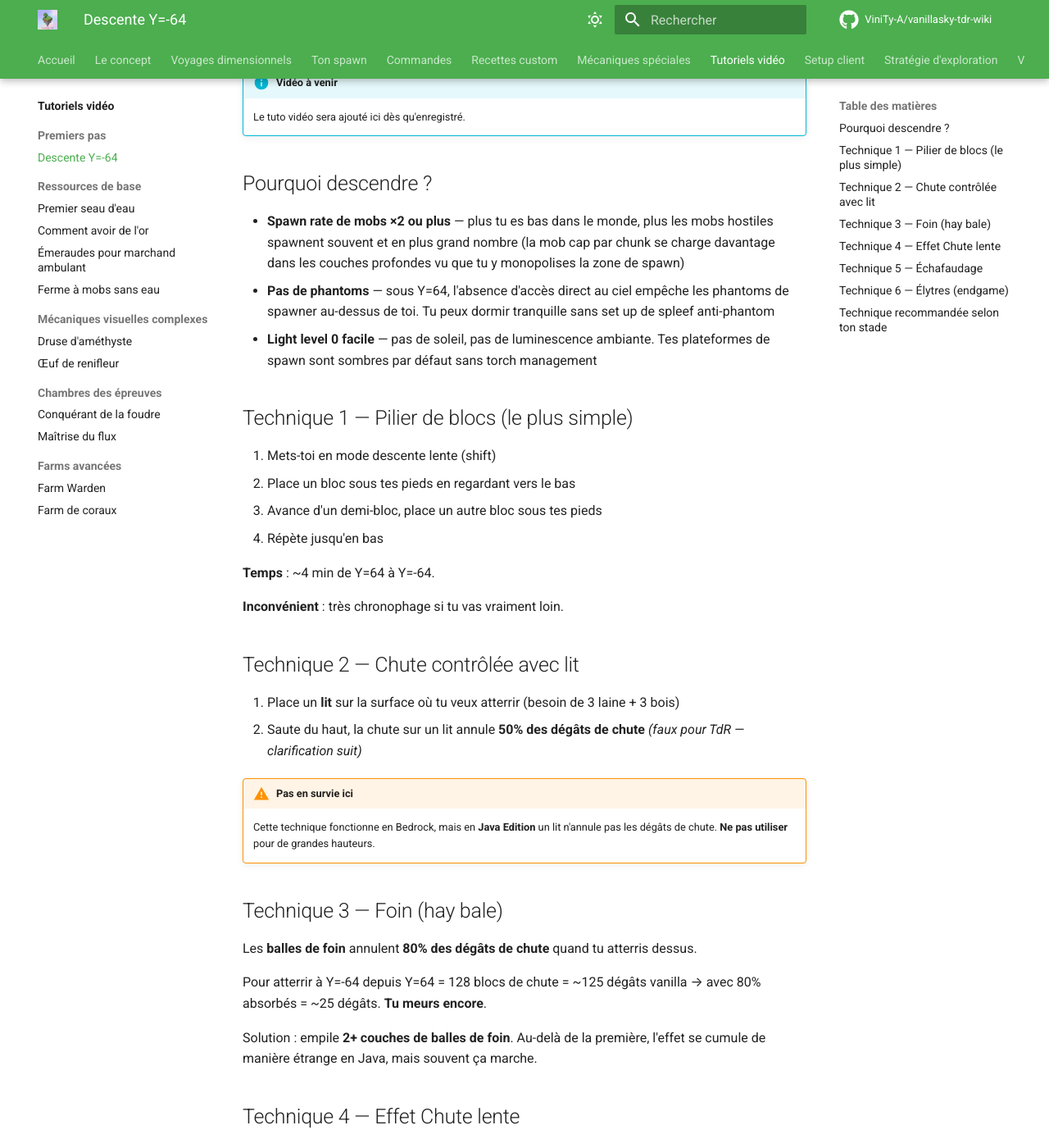
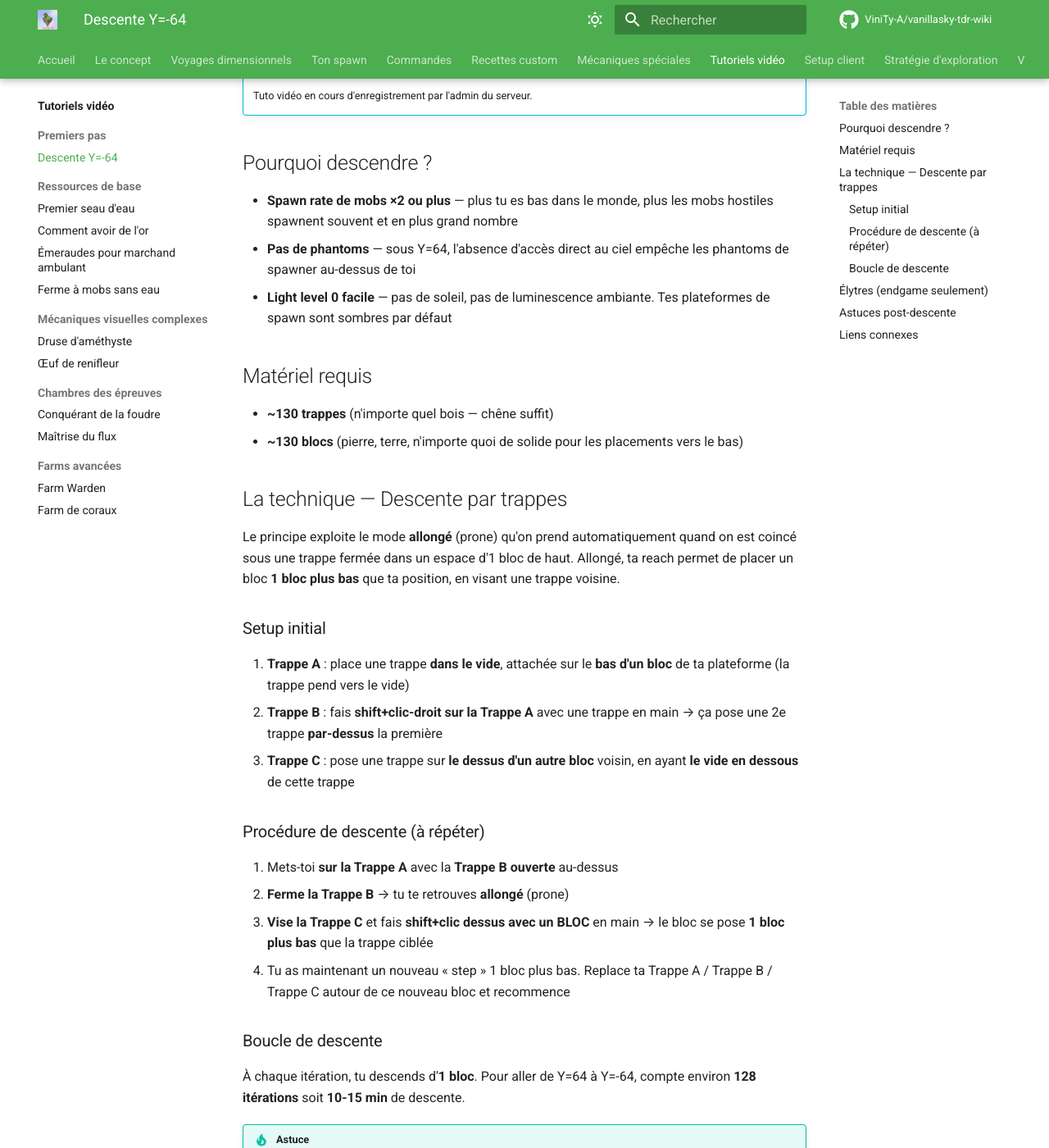
Before and after one commit to ViniTy-A/vanillasky-tdr-wiki, an MkDocs documentation site: the page built from docs/tutoriels/descente-y-64.md, in a window 1280 px wide and 1400 px high, scrolled down 242 px. Shown: the whole window at 82% size. Built offline with MkDocs 1.6.1 and Material for MkDocs 9.7.7, drawn with Linux system fonts in a browser that asks for light colours; comment, search, counter and statistics services are not loaded; some of the changed text lies outside the part shown.

Commit message:
fix: descente Y=-64 réécrite avec la vraie technique (descente par trappes)

```diff
--- a/docs/tutoriels/descente-y-64.md
+++ b/docs/tutoriels/descente-y-64.md
@@ -1,87 +1,71 @@
 # Tuto — Descendre à Y=-64 sans seau d'eau
 
-Quand tu débutes sur ton île à Y=64, tu n'as pas tout de suite un seau d'eau pour faire un bucket-MLG en bas. Voici plusieurs techniques pour descendre en sécurité jusqu'à Y=-64 (128 blocs en dessous).
+Quand tu débutes sur ton île à Y=64, tu n'as pas tout de suite un seau d'eau pour faire un bucket-MLG en bas. **Une seule technique est viable en early game** : la descente par trappes.
 
 !!! info "Vidéo à venir"
-    Le tuto vidéo sera ajouté ici dès qu'enregistré.
+    Tuto vidéo en cours d'enregistrement par l'admin du serveur.
 
-<!-- Bloc à remplir avec ton iframe YouTube une fois la vidéo prête :
-<iframe
-  width="100%"
-  height="500"
+<!--
+<iframe width="100%" height="500"
   src="https://www.youtube.com/embed/VIDEO_ID"
-  title="Descente à Y=-64 — Tuto Vanilla Sky TdR"
-  frameborder="0"
+  title="Descente à Y=-64 par trappes — Vanilla Sky TdR" frameborder="0"
   allow="accelerometer; autoplay; clipboard-write; encrypted-media; gyroscope; picture-in-picture; web-share"
-  allowfullscreen>
-</iframe>
+  allowfullscreen></iframe>
 -->
 
 ## Pourquoi descendre ?
 
-- **Spawn rate de mobs ×2 ou plus** — plus tu es bas dans le monde, plus les mobs hostiles spawnent souvent et en plus grand nombre (la mob cap par chunk se charge davantage dans les couches profondes vu que tu y monopolises la zone de spawn)
-- **Pas de phantoms** — sous Y=64, l'absence d'accès direct au ciel empêche les phantoms de spawner au-dessus de toi. Tu peux dormir tranquille sans set up de spleef anti-phantom
-- **Light level 0 facile** — pas de soleil, pas de luminescence ambiante. Tes plateformes de spawn sont sombres par défaut sans torch management
+- **Spawn rate de mobs ×2 ou plus** — plus tu es bas dans le monde, plus les mobs hostiles spawnent souvent et en plus grand nombre
+- **Pas de phantoms** — sous Y=64, l'absence d'accès direct au ciel empêche les phantoms de spawner au-dessus de toi
+- **Light level 0 facile** — pas de soleil, pas de luminescence ambiante. Tes plateformes de spawn sont sombres par défaut
 
-## Technique 1 — Pilier de blocs (le plus simple)
+## Matériel requis
 
-1. Mets-toi en mode descente lente (shift)
-2. Place un bloc sous tes pieds en regardant vers le bas
-3. Avance d'un demi-bloc, place un autre bloc sous tes pieds
-4. Répète jusqu'en bas
+- **~130 trappes** (n'importe quel bois — chêne suffit)
+- **~130 blocs** (pierre, terre, n'importe quoi de solide pour les placements vers le bas)
 
-**Temps** : ~4 min de Y=64 à Y=-64.
+## La technique — Descente par trappes
 
-**Inconvénient** : très chronophage si tu vas vraiment loin.
+Le principe exploite le mode **allongé** (prone) qu'on prend automatiquement quand on est coincé sous une trappe fermée dans un espace d'1 bloc de haut. Allongé, ta reach permet de placer un bloc **1 bloc plus bas** que ta position, en visant une trappe voisine.
 
-## Technique 2 — Chute contrôlée avec lit
+### Setup initial
 
-1. Place un **lit** sur la surface où tu veux atterrir (besoin de 3 laine + 3 bois)
-2. Saute du haut, la chute sur un lit annule **50% des dégâts de chute** *(faux pour TdR — clarification suit)*
+1. **Trappe A** : place une trappe **dans le vide**, attachée sur le **bas d'un bloc** de ta plateforme (la trappe pend vers le vide)
+2. **Trappe B** : fais **shift+clic-droit sur la Trappe A** avec une trappe en main → ça pose une 2e trappe **par-dessus** la première
+3. **Trappe C** : pose une trappe sur **le dessus d'un autre bloc** voisin, en ayant **le vide en dessous** de cette trappe
 
-!!! warning "Pas en survie ici"
-    Cette technique fonctionne en Bedrock, mais en **Java Edition** un lit n'annule pas les dégâts de chute. **Ne pas utiliser** pour de grandes hauteurs.
+### Procédure de descente (à répéter)
 
-## Technique 3 — Foin (hay bale)
+1. Mets-toi **sur la Trappe A** avec la **Trappe B ouverte** au-dessus
+2. **Ferme la Trappe B** → tu te retrouves **allongé** (prone)
+3. **Vise la Trappe C** et fais **shift+clic dessus avec un BLOC** en main → le bloc se pose **1 bloc plus bas** que la trappe ciblée
+4. Tu as maintenant un nouveau « step » 1 bloc plus bas. Replace ta Trappe A / Trappe B / Trappe C autour de ce nouveau bloc et recommence
 
-Les **balles de foin** annulent **80% des dégâts de chute** quand tu atterris dessus.
+### Boucle de descente
 
-Pour atterrir à Y=-64 depuis Y=64 = 128 blocs de chute = ~125 dégâts vanilla → avec 80% absorbés = ~25 dégâts. **Tu meurs encore**.
+À chaque itération, tu descends d'**1 bloc**. Pour aller de Y=64 à Y=-64, compte environ **128 itérations** soit **10-15 min** de descente.
 
-Solution : empile **2+ couches de balles de foin**. Au-delà de la première, l'effet se cumule de manière étrange en Java, mais souvent ça marche.
+!!! tip "Astuce"
+    Garde toujours **plusieurs piles** dans ton hotbar : trappes en main 1, blocs en main 2. Switch rapide entre les deux pour optimiser le rythme.
 
-## Technique 4 — Effet Chute lente
+!!! warning "Concentration"
+    Si tu rates un shift+clic et que tu casses ta trappe support, tu **tombes** dans le vide jusqu'à la mort à Y=-64. Avance prudemment, sauvegarde ta progression régulièrement (le sleep si possible).
 
-Si tu as accès à des potions de **Chute lente** (drop possible des phantoms en zone ouverte) :
+## Élytres (endgame seulement)
 
-1. Bois ou applique une potion de Chute lente (durée 1m30s)
-2. Tu tombes à vitesse réduite, **plus de dégâts de chute**
-3. Saute du haut, atterris peinard
+Une fois que tu as les **élytres** (via [Mécanique : Élytres](../mecaniques/mobs.md#elytres-via-endermite)), tu n'as plus besoin de cette technique : tu plane jusqu'en bas et tu stall horizontal au dernier moment.
 
-**Inconvénient** : nécessite d'avoir déjà du matériel.
+Mais avant les élytres, la descente par trappes reste **la seule méthode early-game viable**.
 
-## Technique 5 — Échafaudage
+## Astuces post-descente
 
-Les **échafaudages** (scaffolding) permettent de monter et descendre rapidement (touche shift en bas pour descendre 1 bloc à la fois).
+Une fois arrivé à Y=-64 :
 
-Recette : 6 bambous + 1 ficelle → 6 échafaudages.
+- **Construis ton spawn pad** — plateforme 16×16, light 0, drop chute de 24 blocs pour kill 1-shot (voir [Ferme à mobs sans eau](ferme-mobs-sans-eau.md))
+- **Garde un retour** — construis un escalier ou ascenseur pour remonter facilement
+- **Bedrock break/duping** ❌ — bug exploit non autorisé sur TdR, pas la peine d'essayer
 
-Le bambou se trouve dans les jungles ou via marchand ambulant (saplings vendus).
+## Liens connexes
 
-**Avantage** : très rapide à descendre/monter, peu cher en ressources.
-
-## Technique 6 — Élytres (endgame)
-
-Une fois que tu as les élytres ([via endermite](../mecaniques/mobs.md#elytres-via-endermite)), descendre est trivial : tu plane jusqu'en bas.
-
-Pour atterrir sans dégâts : pique un peu vers le sol au dernier moment puis stall horizontal pour ralentir.
-
-## Technique recommandée selon ton stade
-
-| Stade | Technique recommandée |
-|---|---|
-| Tout début (rien que pousses + chêne) | Pilier de blocs |
-| Bambou récupéré | Échafaudage |
-| Élevage + bois | Pilier ou échafaudage |
-| Mid-game (potions, phantoms farmables) | Potion de Chute lente |
-| Endgame | Élytres |
+- [Ferme à mobs sans water stream](ferme-mobs-sans-eau.md) — ce que tu construis une fois en bas
+- [Setup client (Mini-HUD)](../setup-client.md) — pour voir les BB de structures profondes (ancienne cité notamment)
```
